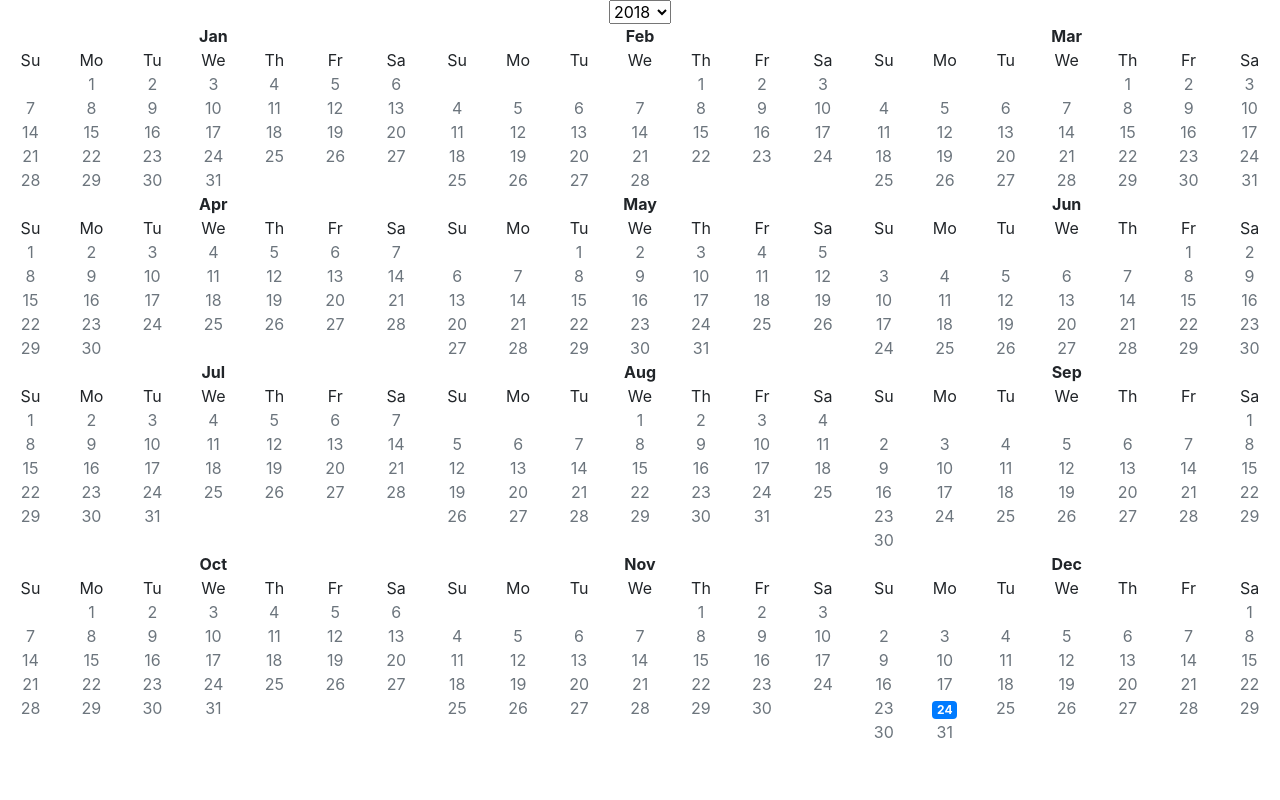
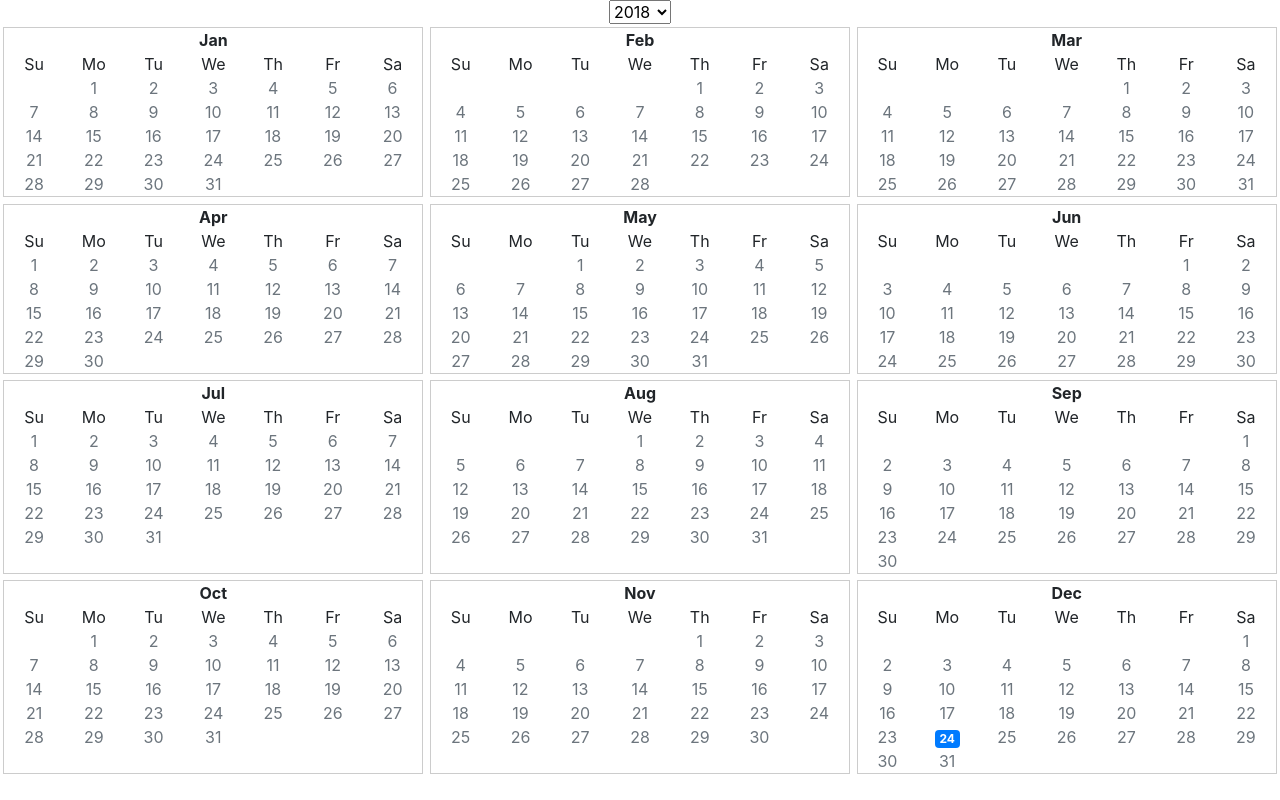
Before and after one commit to jacob-nelson/panjaangam, an Angular app: page / in a window 1280 px wide. Built offline with nearby package versions, Linux system fonts and the light colour scheme.

Commit message:
highlighting selected date in vaarshika panjaangam

```diff
--- a/src/app/vaarshika-panjaangam/vaarshika-panjaangam.component.css
+++ b/src/app/vaarshika-panjaangam/vaarshika-panjaangam.component.css
@@ -4,3 +4,12 @@
 .col.dayNames{
     width: 90%;
 }
+
+.block{
+    margin: 0.2rem;
+    border: 1px solid #ccc;
+}
+
+.calDate{
+    cursor: pointer;
+}
--- a/src/app/vaarshika-panjaangam/vaarshika-panjaangam.component.html
+++ b/src/app/vaarshika-panjaangam/vaarshika-panjaangam.component.html
@@ -7,7 +7,7 @@
     </div>
   </div>
   <div class="row" *ngFor="let row of monthsDisplay | keyvalue;">
-    <div class="col text-center" *ngFor="let md of row.value">
+    <div class="col text-center block" *ngFor="let md of row.value">
       <div class="row">
         <div class="col">
           <strong>{{md}}</strong>
@@ -18,8 +18,8 @@
           {{day}}
         </div>
       </div>
-      <div class="row calDate" *ngFor="let row1 of getDateRows(md) | keyvalue">
-        <div class="col col-sm text-center calDate text-secondary" *ngFor="let day of row1.value">
+      <div class="row" *ngFor="let row1 of getDateRows(md) | keyvalue">
+        <div class="col col-sm text-center calDate text-secondary" *ngFor="let day of row1.value" [class.text-danger]="clicked === md+day" (click)="clicked = md+day">
           <span [ngClass]="{'badge badge-primary': day==today && month==md && year == selectedYear}">{{day}}</span>
         </div>
       </div>
--- a/src/app/vaarshika-panjaangam/vaarshika-panjaangam.component.ts
+++ b/src/app/vaarshika-panjaangam/vaarshika-panjaangam.component.ts
@@ -1,7 +1,8 @@
 import {
   Component,
   Input,
-  OnInit
+  OnInit,
+  //Renderer
 } from '@angular/core';
 
 @Component({
@@ -29,7 +30,9 @@ export class VaarshikaPanjaangamComponent implements OnInit {
   monthlyDates: number[] = [];
   today: number;
 
-  constructor() {
+  constructor(
+    //private render:Renderer
+    ) {
     this.d = new Date();
     this.days = this.daysLong;
     this.months = this.monthsLong;
@@ -138,4 +141,10 @@ export class VaarshikaPanjaangamComponent implements OnInit {
     return this.monthlyDates[monthIndex];
   }
 
+  selectADate(event:any){
+    //event.preventDefault()
+    //this.render.setElementClass(event.target,"text-danger",false);
+    console.log("selectADate => ", JSON.stringify(event))
+  }
+
 }
```
